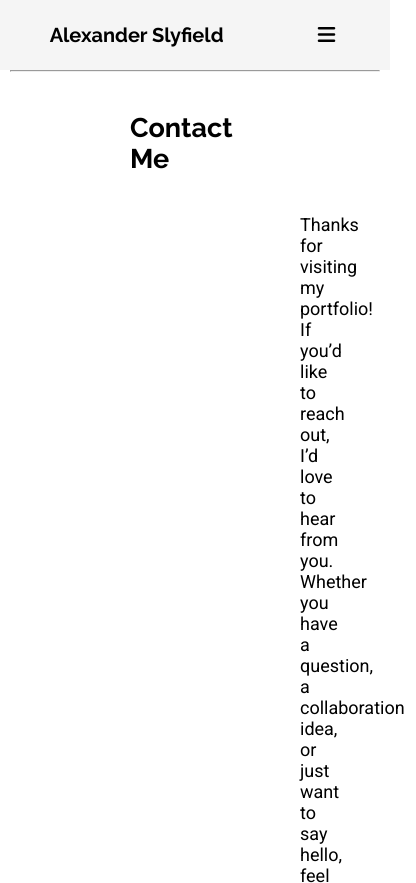
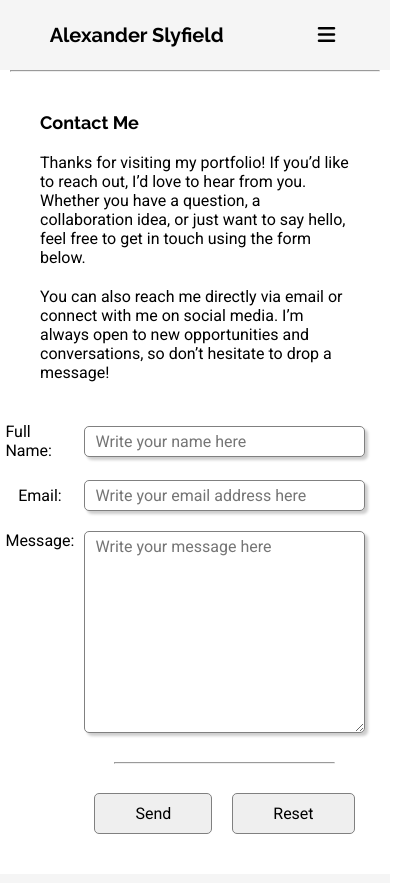
Before and after one commit to AlexanderSlyfield/Codecademy-Portfolio, a plain HTML site: page contact.html in a window 390 px wide. Shown: the top 883 px of the page, 416 px wide, since content can reach past the window. Drawn offline with Linux system fonts and the light colour scheme.

Commit message:
Complete responsive design

```diff
--- a/contact.html
+++ b/contact.html
@@ -93,16 +93,16 @@
             </nav>
             <nav>
                 <ul>
-                    <a href="#about">
+                    <a href="/index.html#about">
                         <li>About</li>
                     </a>
-                    <a href="#projects">
+                    <a href="/index.html#projects">
                         <li>Projects</li>
                     </a>
-                    <a href="#skills">
+                    <a href="/index.html#skills">
                         <li>Skills</li>
                     </a>
-                    <a href="./contact.html">
+                    <a href="#contact">
                         <li>Contact</li>
                     </a>
                 </ul>
--- a/resources/css/contact.css
+++ b/resources/css/contact.css
@@ -184,14 +184,15 @@ div input {
     box-shadow: none;
     padding: 1rem 4rem;
     margin: 0 1rem;
+    cursor: pointer;
 }
 
 div input:hover {
-    background-color: #fcf0ff;
+    background-color: #dbe5ff;
 }
 
 button:hover {
-    background-color: #fcf0ff;
+    background-color: #dbe5ff;
 }
 
 button {
@@ -203,6 +204,7 @@ button {
     font-size: 1.8rem;
     font-family: 'Roboto', 'Segoe UI', 'Helvetica Neue', Helvetica, Arial, sans-serif;
     margin: 0 1rem;
+    cursor: pointer;
 }
 
 label:nth-of-type(3) {
@@ -219,6 +221,78 @@ textarea {
     padding: 0.5rem 1rem;
 
 }
+
+/* RESPONSIVE DESIGN: */
+@media only screen and (max-width: 1279px) {
+    #contact {
+        padding: 0 4rem;
+    }
+
+    #contact h2 {
+        font-size: 2rem;
+    }
+
+    #contact p {
+        font-size: 1.6rem;
+        margin-left: 14rem;
+        padding-right: 14rem;
+    }
+
+    label {
+        font-size: 1.6rem;
+    }
+
+    textarea,
+    input {
+        font-size: 1.6rem;
+    }
+
+    button {
+        font-size: 1.6rem;
+    }
+}
+
+@media only screen and (max-width: 768px) {
+    #contact h2 {
+        font-size: 1.8rem;
+        padding: 4rem 0 2rem;
+    }
+
+    #contact p {
+        margin-left: 0;
+        padding-right: 0;
+    }
+
+    form {
+        padding-right: 2rem;
+    }
+
+    button:hover {
+        background-color: #efefef;
+    }
+
+    div input:hover {
+        background-color: #efefef;
+    }
+
+    div input:active {
+        background-color: #dbe5ff;
+        transform: scale(90%);
+    }
+
+    button:active {
+        background-color: #dbe5ff;
+        transform: scale(90%);
+    }
+}
+
+@media only screen and (max-width: 471px) {
+    div {
+        display: flex;
+        justify-content: center;
+    }
+}
+
 
 /* FOOTER SECTION STYLING: */
 footer {
@@ -344,7 +418,7 @@ footer nav:nth-of-type(2) {
         text-align: center;
     }
 
-    footer i:hover {
+    footer a:hover {
         color: inherit;
     }
 
--- a/resources/css/style.css
+++ b/resources/css/style.css
@@ -575,7 +575,7 @@ footer nav:nth-of-type(2) {
     }
 
     footer i:hover {
-        color: inherit;
+        color: black;
     }
 
     footer i:active {
```
